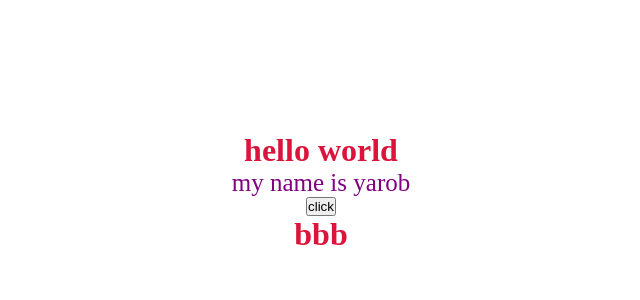
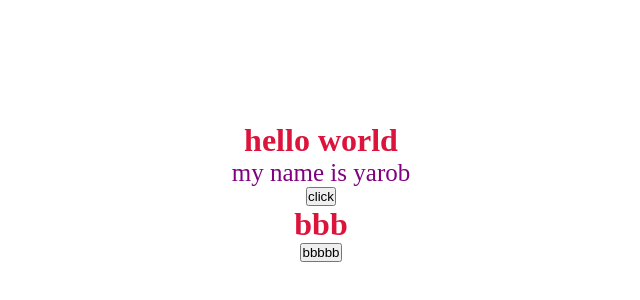
Before and after one commit to yarob-alshurbaji/yazan-testing, a plain HTML site: page index.html in a window 1280 px wide. Shown: the part 208-508 px from the top of the page, without its empty margins (319-959 px from the left). Drawn offline with Linux system fonts and the light colour scheme.

Commit message:
adding btn bbb

```diff
--- a/index.html
+++ b/index.html
@@ -14,6 +14,9 @@
             click
         </button>
         <h1>bbb</h1>
+        <button>
+            bbbbb
+        </button>
     </div>
 </body>
 </html>
```
